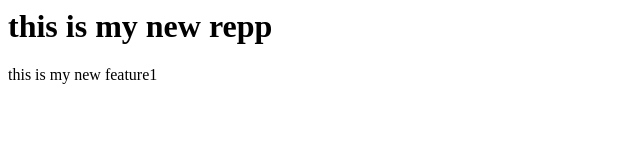
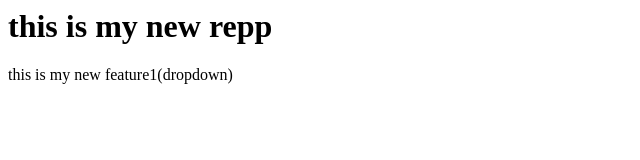
Before and after one commit to sumitpatel0718/localrepo, a plain HTML site: page index.html in a window 1280 px wide. Shown: the full height of the page, 0-640 px from the left. Drawn offline with Linux system fonts and the light colour scheme.

Commit message:
add dropdown

```diff
--- a/index.html
+++ b/index.html
@@ -2,5 +2,5 @@
     this is my  new repp
 </h1>
 <p>
-    this is my new feature1
+    this is my new feature1(dropdown)
 </p>
```
